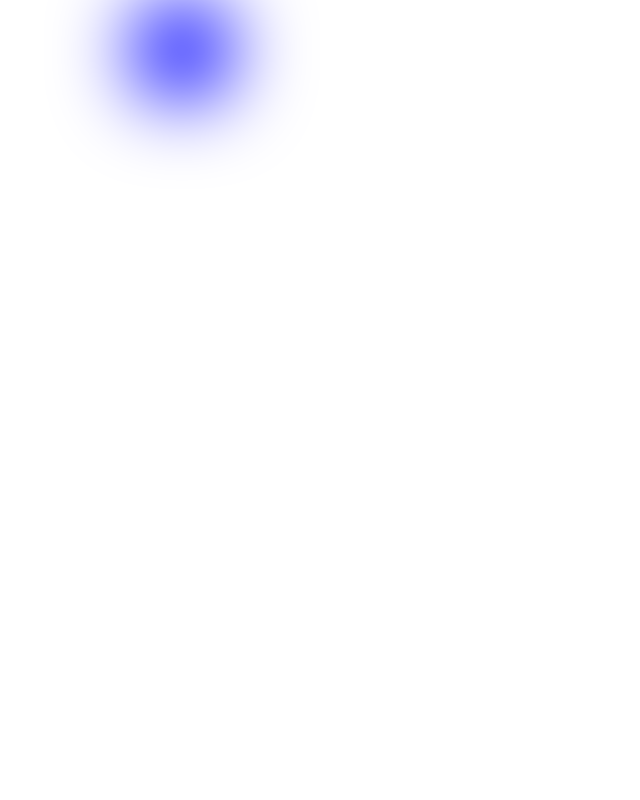
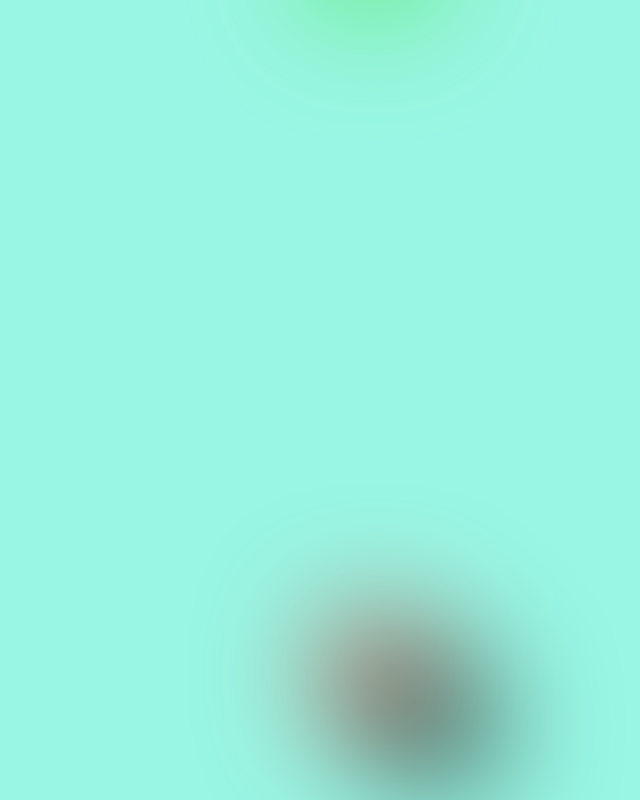
Before and after one commit to j6js/j6js.com, a Next.js app: page / in a window 1280 px wide. Shown: the whole page, without its empty margins (206-846 px from the left). Built offline with nearby package versions, Linux system fonts and the light colour scheme; a web font is replaced by a local one.

Commit message:
Add background animations

```diff
--- a/app/page.tsx
+++ b/app/page.tsx
@@ -1,14 +1,16 @@
 "use client";
-import Image from "next/image";
-import { motion } from "motion/react";
 import AnimatedGradient from "@/components/fancy/animated-gradient-with-svg";
 
 export default function Home() {
   return (
-    <AnimatedGradient
-      colors={["#f00", "#0f0", "#00f"]}
-      speed={5}
-      blur="light"
-    ></AnimatedGradient>
+    <div>
+      <div className="-z-50 fixed w-full h-screen bg-teal-200 dark:bg-teal-950">
+        <AnimatedGradient
+          colors={["#da241e", "#fffff", "#33df18"]}
+          blur="medium"
+          speed={0.025}
+        />
+      </div>
+    </div>
   );
 }
--- /dev/null
+++ b/lib/darkMode.ts
@@ -0,0 +1 @@
+import { useState } from "react";
```
